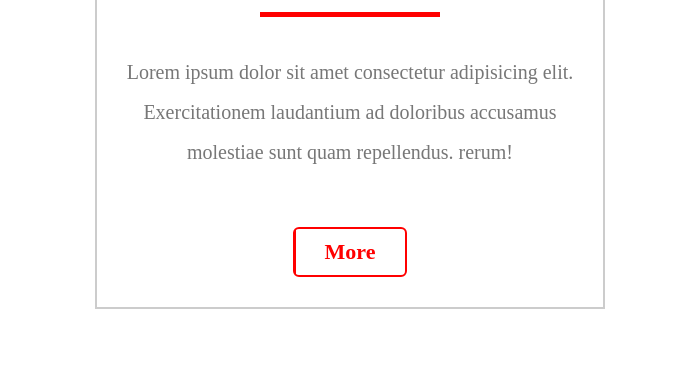
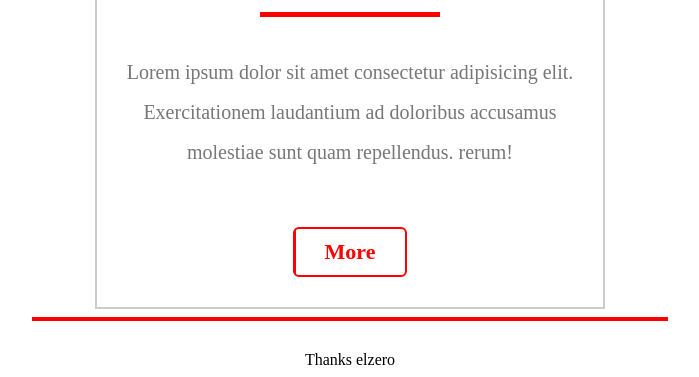
Before and after one commit to ASSOLI99/nice-effects, a plain HTML site: page Untitled-2.html in a window 1280 px wide. Shown: the part 486-863 px from the top of the page, without its empty margins (290-989 px from the left). Before the commit the page ends 803 px from the top, so only its background shows below. Drawn offline with Linux system fonts and the light colour scheme.

Commit message:
Update Untitled-2.html

```diff
--- a/Untitled-2.html
+++ b/Untitled-2.html
@@ -21,6 +21,7 @@
     <a href="#">More</a>
 </div>
 
-
+<hr>
+    <dive class:"thanks">Thanks elzero</div>
 </body>
 </html>
```
